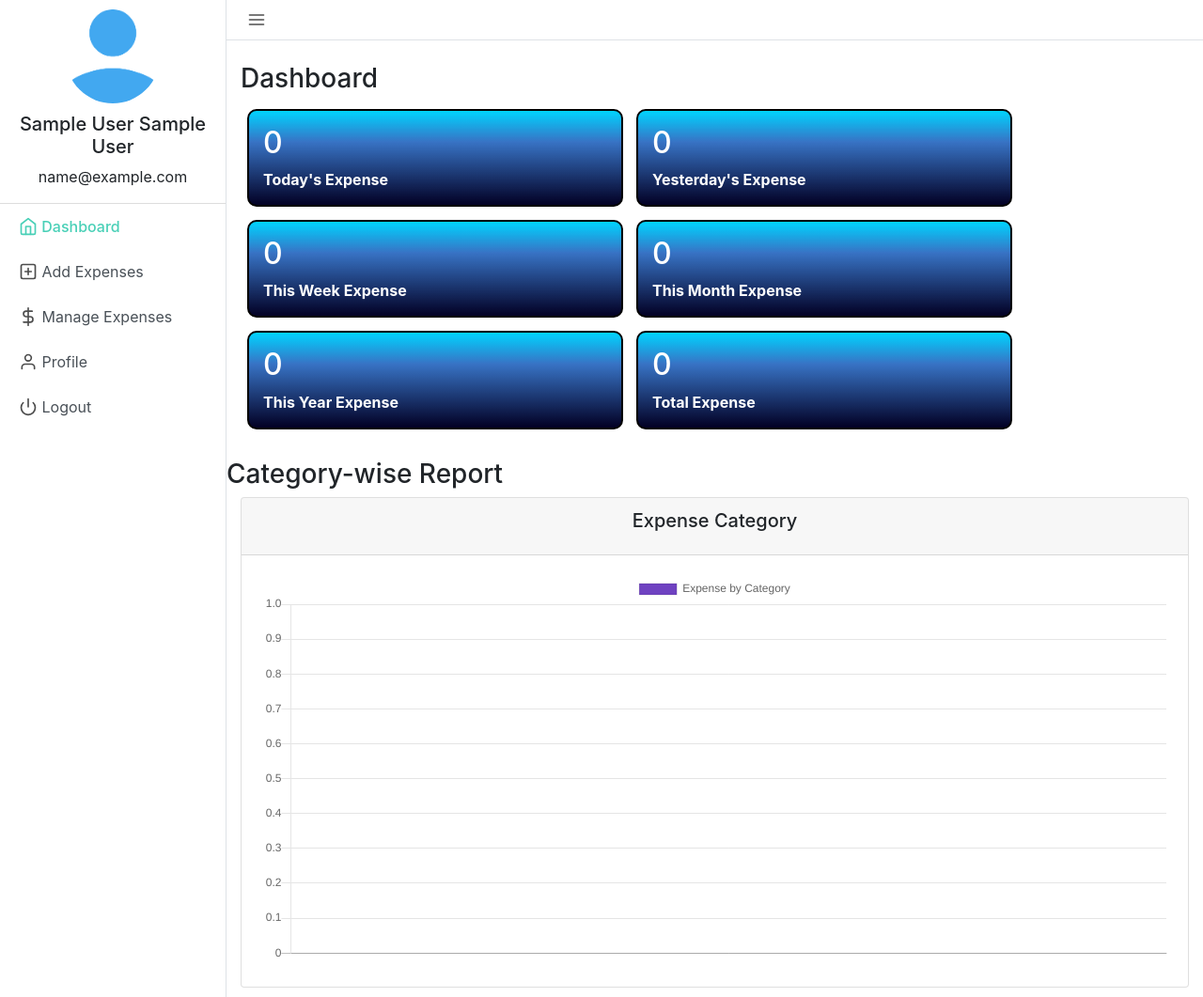
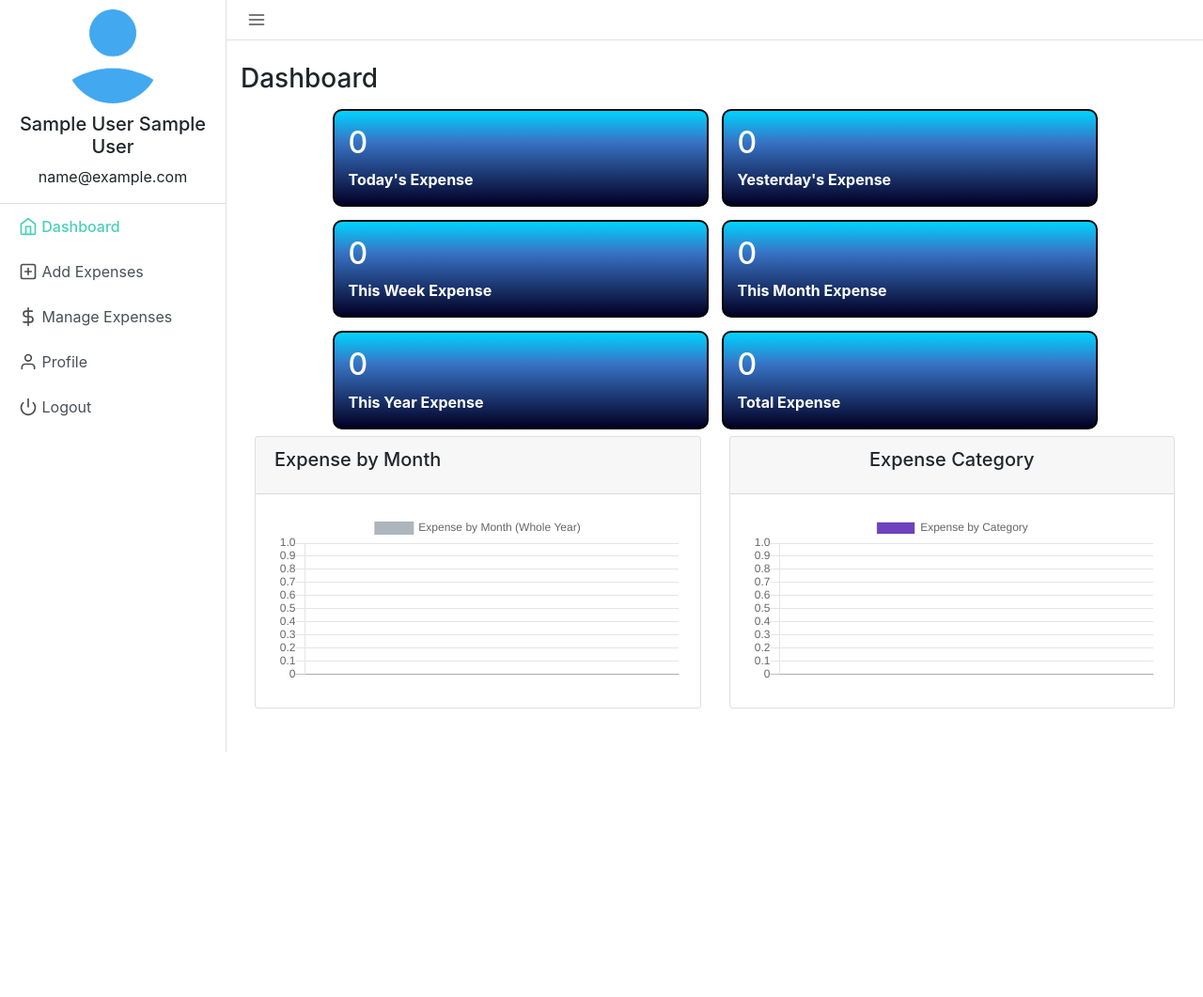
Before and after one commit to Amruta-2476/daily-expense-tracker, a PHP site: page / in a window 1280 px wide. Shown: the whole page at 94% size. After the commit the page ends 800 px from the top, so only its background shows below. Run offline with PHP 8.4, Linux system fonts and the light colour scheme; the visitor is signed in with stand-in values (Sample User, id 1); data that the repository does not hold is empty.

```diff
--- a/index.php
+++ b/index.php
@@ -112,7 +112,7 @@
         <h3 class="mt-4">Dashboard</h3>
         <div class="section__content section__content--p30">
                     <div class="container-fluid">
-                        <div class="row m-t-25">
+                        <div class="row m-t-25 justify-content-center">
                             <div class="report-card">
                                 <div class="overview-item overview-item--c1">
                                     <div class="overview__inner">
@@ -188,10 +188,44 @@
 					              </div>
 					          </div>
           </div>
+
+         <!-- User input for budget/income -->
+          <!-- <div class="container-fluid">
+              <div class="row justify-content-center">
+                  <div class="col-md-6">
+                      <div class="card">
+                          <div class="card-header">
+                              <h5 class="card-title">Enter Your Budget/Income</h5>
+                          </div>
+                          <div class="card-body">
+                              <form method="post">
+                                  <div class="form-group">
+                                      <input type="text" class="form-control" id="budget" name="budget" placeholder="Enter your budget or income">
+                                  </div>
+                                  <button type="submit" class="btn btn-primary">Submit</button>
+                              </form>
+                          </div>
+                      </div>
+                  </div>
+              </div>
+          </div> -->
+
+        <div class="container-fluid">
+        <div class="row justify-content-center">
+            <!-- Expense by Month graph -->
+            <div class="col-md-6">
+                <div class="card">
+                    <div class="card-header">
+                        <h5 class="card-title">Expense by Month</h5>
+                    </div>
+                    <div class="card-body">
+                        <canvas id="expense_line" height="130"></canvas>
+                    </div>
+                </div>
         </div>
 
-        <h3 class="mt-4 category_report_margin">Category-wise Report</h3>
-          <div class="col-md">
+            <!-- Expense Category graph -->
+        <div class="col-md-6">
                 <div class="card">
                     <div class="card-header">
                         <h5 class="card-title text-center">Expense Category</h5>
@@ -203,6 +237,8 @@
         </div>
     </div>
   </div>
+
+
     <!-- /#page-content-wrapper -->
 
   </div>
```
Lines whose indentation alone changed are shown as unchanged.
